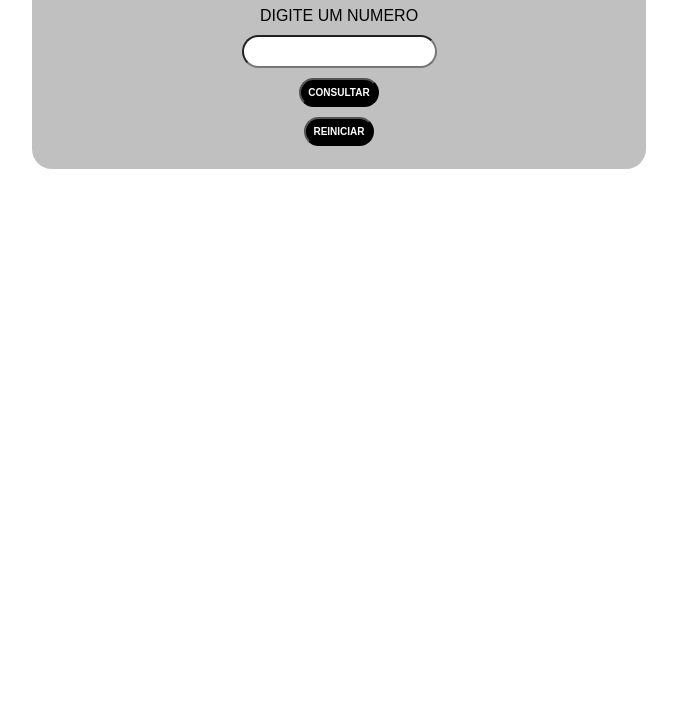
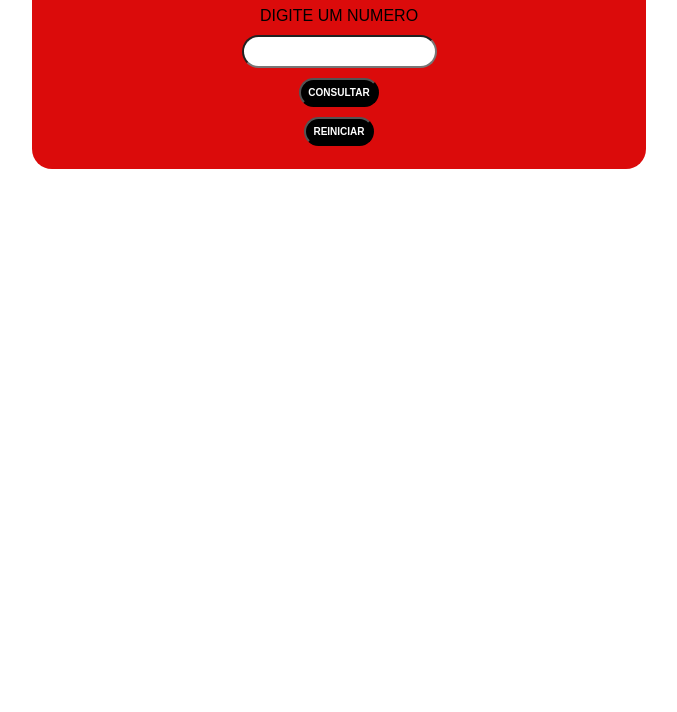
Before and after one commit to Tallisonttj/parimpar, a plain HTML site: page index.html in a window 1280 px wide. Shown: the part 88-800 px from the top of the page, without its empty margins (301-978 px from the left). Drawn offline with Linux system fonts and the light colour scheme.

Commit message:
teste na branch dev

```diff
--- a/assets/style.css
+++ b/assets/style.css
@@ -12,7 +12,7 @@
   flex-direction: column;
   justify-content: center;
   align-items: center;
-  background-color: silver;
+  background-color: rgb(219, 11, 11);
 
 }
 .inputs {
```
